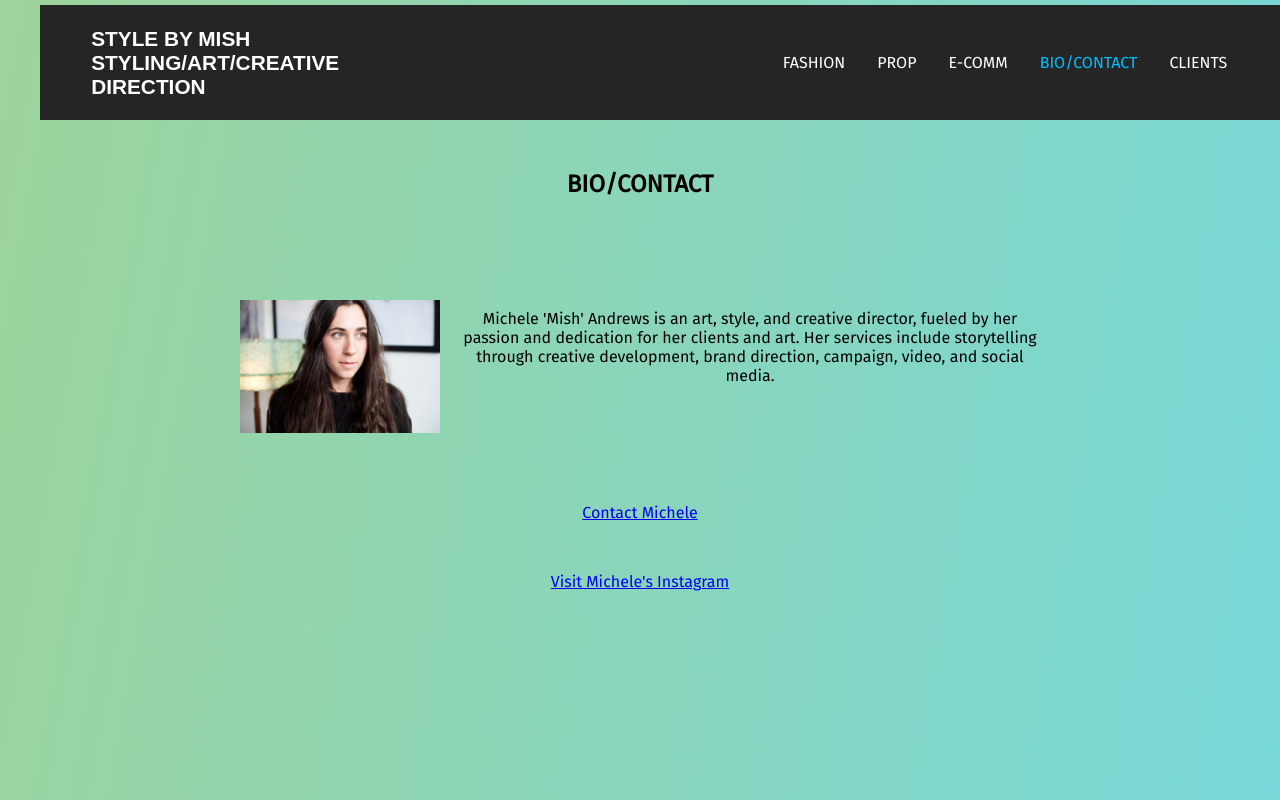
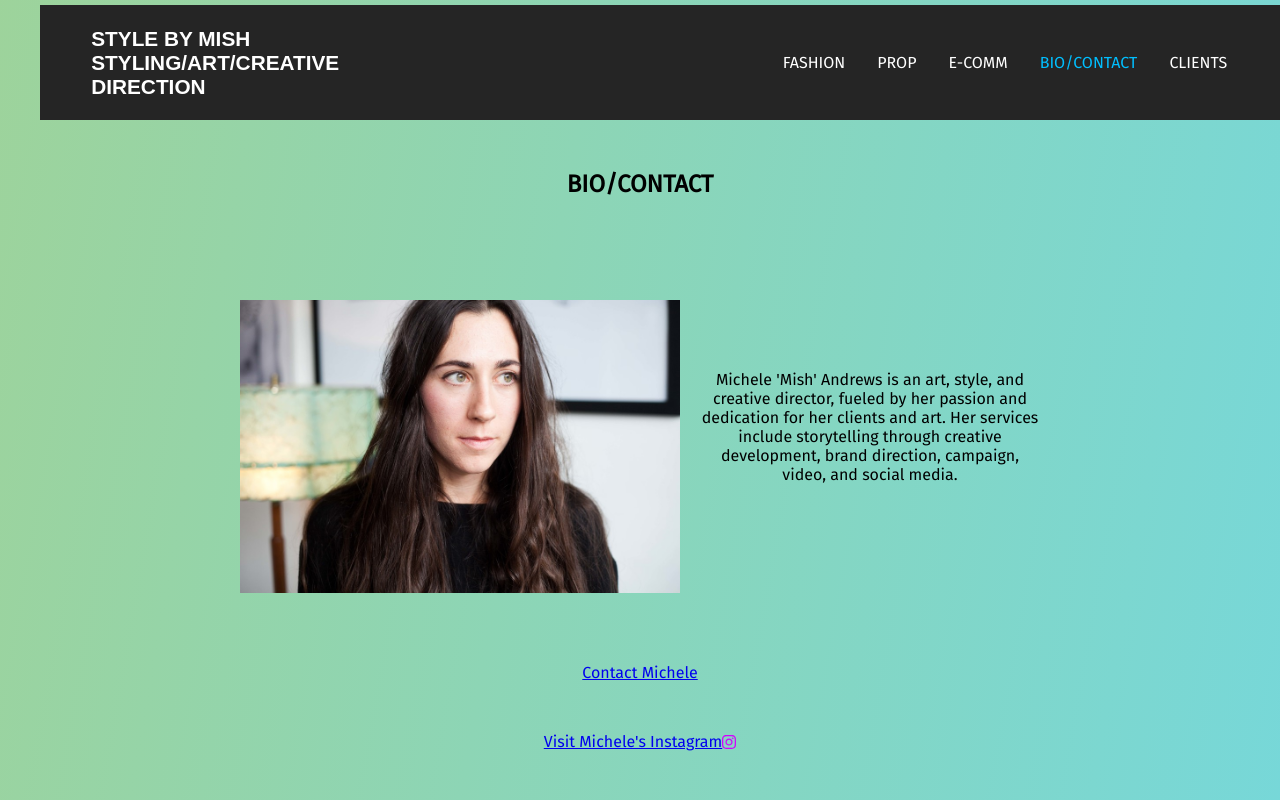
Before and after one commit to ErikDodd/mishnar, a React (Create React App) app: page /Contact in a window 1280 px wide. Shown: the top 800 px of the page. Built offline with nearby package versions, Linux system fonts and the light colour scheme.

Commit message:
Working on adding icons to the contact page. Also some styling like turning it into a button. Getting some errors related to babel or the eslint

```diff
--- /dev/null
+++ b/babel-plugin-macros.config.js
@@ -0,0 +1,5 @@
+module.exports = {
+    'fontawesome-svg-core': {
+        'license': 'free'
+    }
+}
--- /dev/null
+++ b/babel.config.js
@@ -0,0 +1,10 @@
+module.exports = function (api) {
+    api.cache(true);
+    return {
+        presets: [
+            '@babel/preset-env',
+            '@babel/preset-react',
+        ],
+        plugins: ['macros'],
+    };
+};
--- a/src/App.css
+++ b/src/App.css
@@ -141,7 +141,7 @@ body {
 }
 
  .bio-image {
-  width: 25%;
+  width: 55%;
   height: auto;
   margin-right: 20px;
   margin-bottom: 20px;
--- a/src/index.js
+++ b/src/index.js
@@ -2,6 +2,8 @@ import React from 'react';
 import ReactDOM from 'react-dom/client';
 import './index.css';
 import App from './App';
+import '@fortawesome/fontawesome-free/css/all.min.css';
+
 
 
 
--- a/src/pages/Contact.js
+++ b/src/pages/Contact.js
@@ -1,4 +1,8 @@
 import React from 'react';
+import { faInstagram } from '@fortawesome/free-brands-svg-icons';
+import { FontAwesomeIcon } from '@fortawesome/react-fontawesome';
+
+
 
 const Contact = () => {
 
@@ -11,7 +15,11 @@ const Contact = () => {
                     <p class="bio-text">Michele 'Mish' Andrews is an art, style, and creative director, fueled by her passion and dedication for her clients and art. Her services include storytelling through creative development, brand direction, campaign, video, and social media.</p>
             </div>
             <a className="email" href="mailto:michele.e.andrews@gmail.com">Contact Michele</a>
-            <a className="instagram" href="https://www.instagram.com/mishnar/">Visit Michele's Instagram</a>
+            <a className="instagram" href="https://www.instagram.com/mishnar/">
+                Visit Michele's Instagram <FontAwesomeIcon icon={faInstagram} style={{ color: "#d300ff", }} />
+            </a>
+
+
         </div>
 
     );
```
Also changed, not shown: package.json (+13 -0 lines), .babelrc (added), .babelrc.js (added), 2 other files (tests, documents, lock files or other folders).
